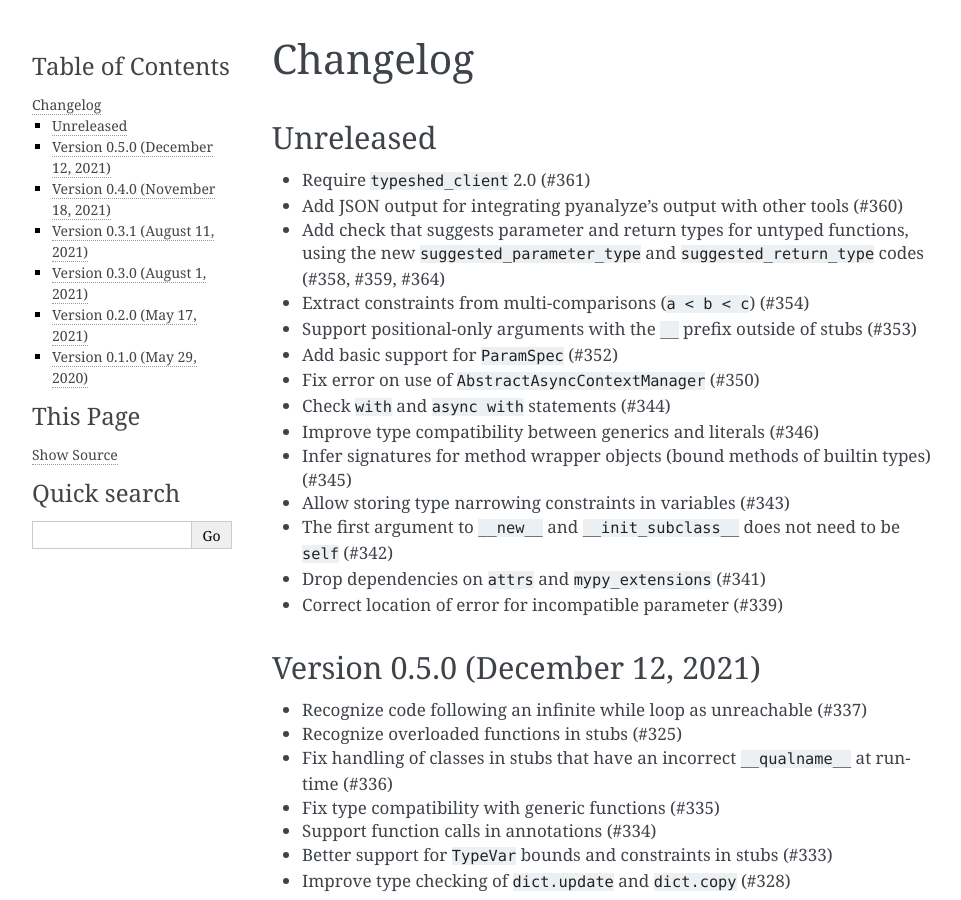
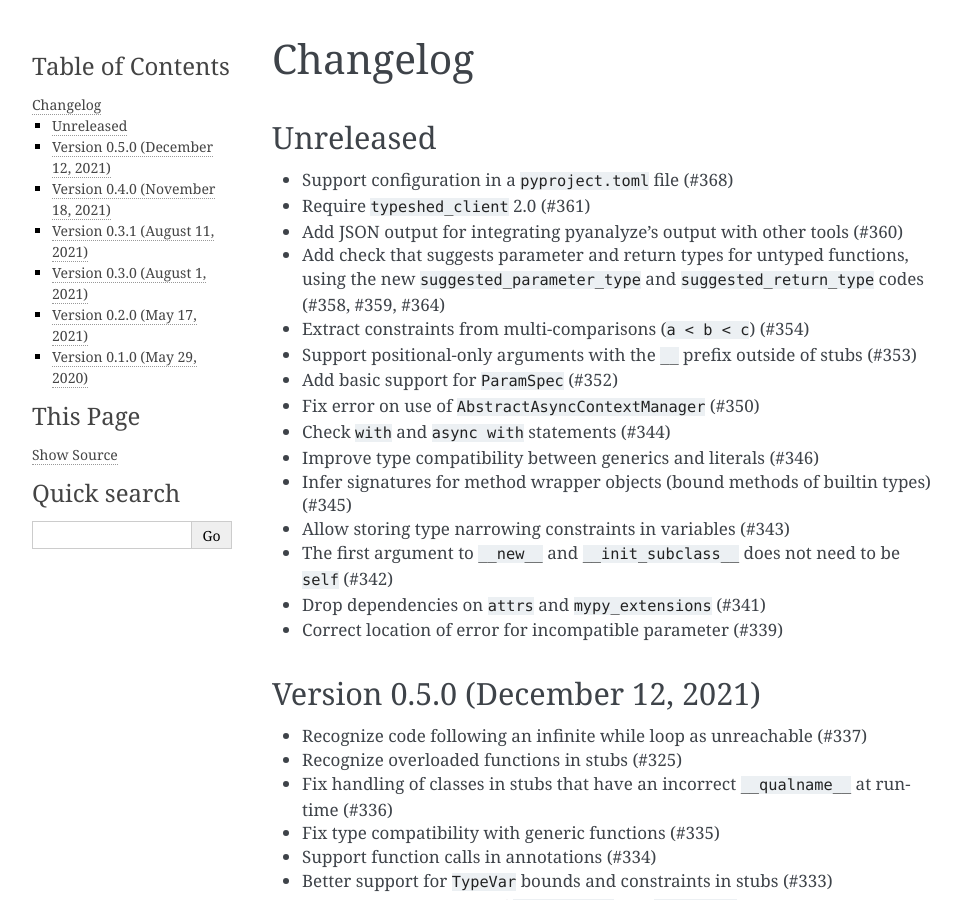
Before and after one commit to quora/pyanalyze, a Sphinx documentation site: the page built from docs/changelog.md, in a window 1280 px wide and 900 px high. Shown: the whole window, without its empty margins (148-1109 px from the left). Built offline with Sphinx 7.4.7, drawn with Linux system fonts in a browser that asks for light colours.

Commit message:
changelog

```diff
--- a/docs/changelog.md
+++ b/docs/changelog.md
@@ -2,6 +2,7 @@
 
 ## Unreleased
 
+- Support configuration in a `pyproject.toml` file (#368)
 - Require `typeshed_client` 2.0 (#361)
 - Add JSON output for integrating pyanalyze's output with other
   tools (#360)
```
